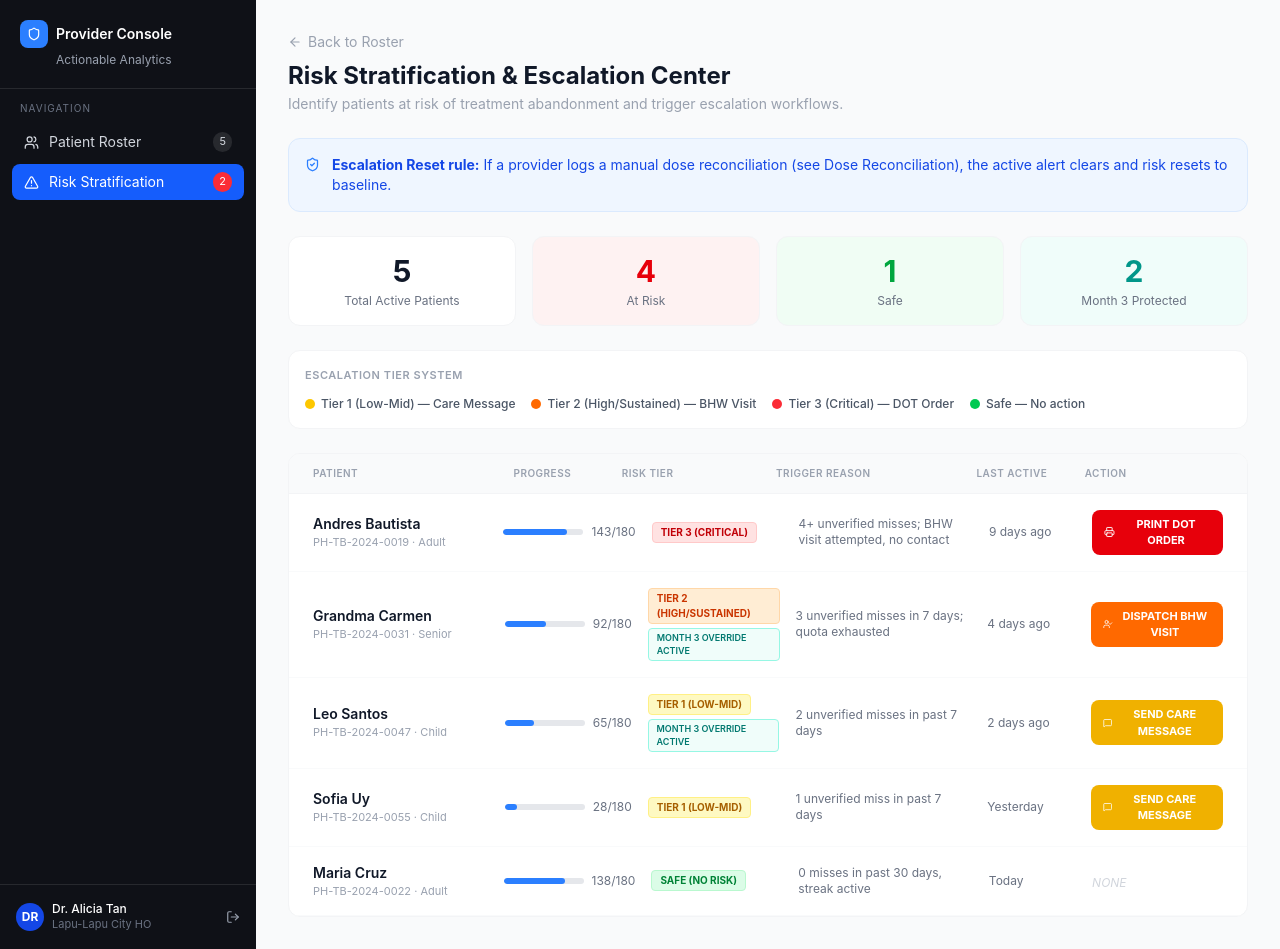
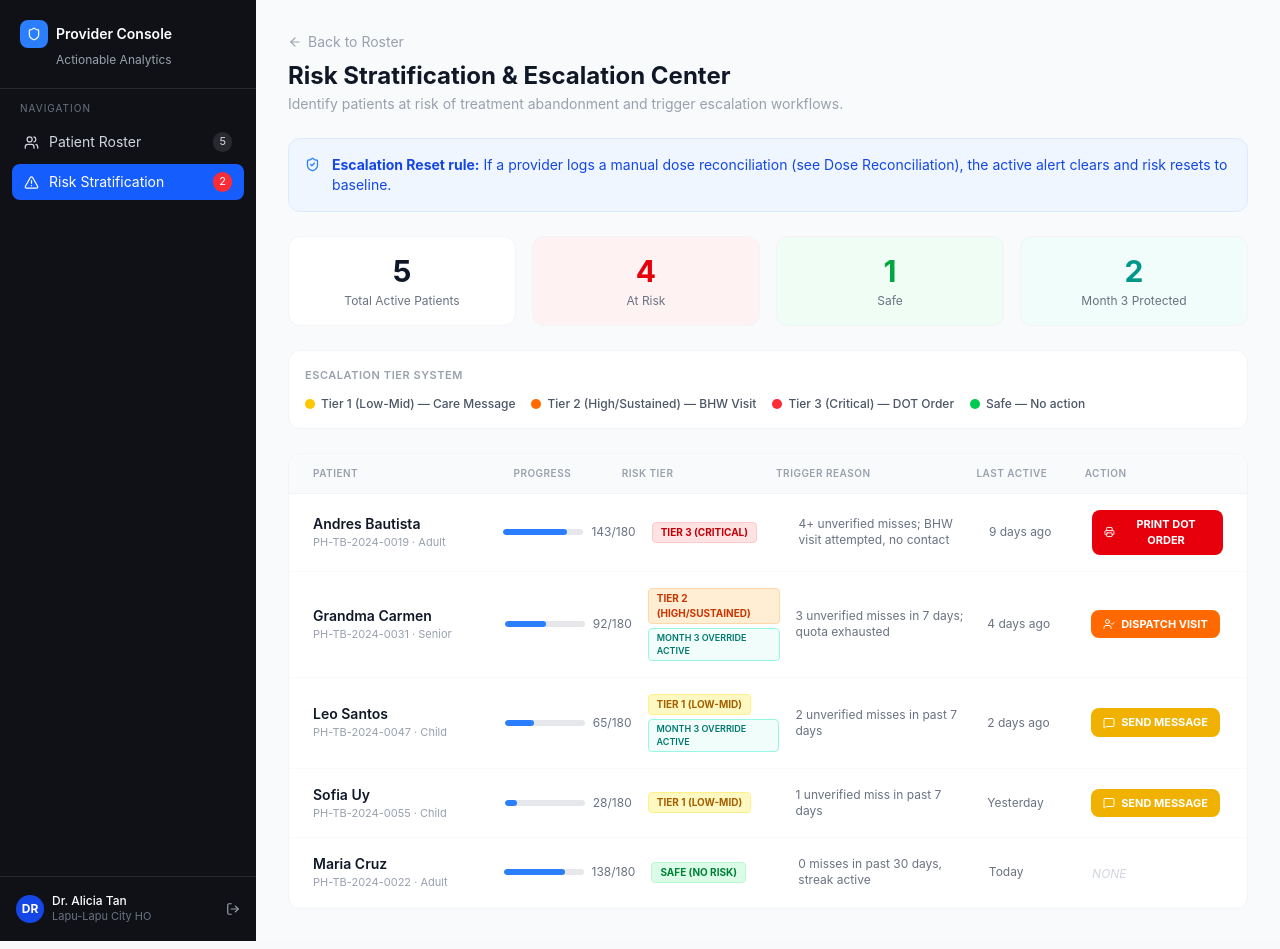
Before and after one commit to CursedSensei/amping, a React (Vite) app in the folder frontend/hc_professional/: page /risk in a window 1280 px wide. Built offline with nearby package versions, Linux system fonts and the light colour scheme.

Commit message:
refactor: update action labels in TIER_CONFIG for clarity

```diff
--- a/frontend/hc_professional/src/pages/RiskStratification.tsx
+++ b/frontend/hc_professional/src/pages/RiskStratification.tsx
@@ -212,7 +212,7 @@ const TIER_CONFIG: Record<RiskTier, {
     label: 'Tier 1 (Low-Mid) — Care Message',
     dotColor: 'bg-yellow-400',
     badgeClasses: 'bg-yellow-100 text-yellow-700 border-yellow-200',
-    actionLabel: 'SEND CARE MESSAGE',
+    actionLabel: 'SEND MESSAGE',
     ActionIcon: MessageSquare,
     actionClasses: 'bg-yellow-500 hover:bg-yellow-600',
   },
@@ -220,7 +220,7 @@ const TIER_CONFIG: Record<RiskTier, {
     label: 'Tier 2 (High/Sustained) — BHW Visit',
     dotColor: 'bg-orange-500',
     badgeClasses: 'bg-orange-100 text-orange-700 border-orange-200',
-    actionLabel: 'DISPATCH BHW VISIT',
+    actionLabel: 'DISPATCH VISIT',
     ActionIcon: UserCheck,
     actionClasses: 'bg-orange-500 hover:bg-orange-600',
   },
```
